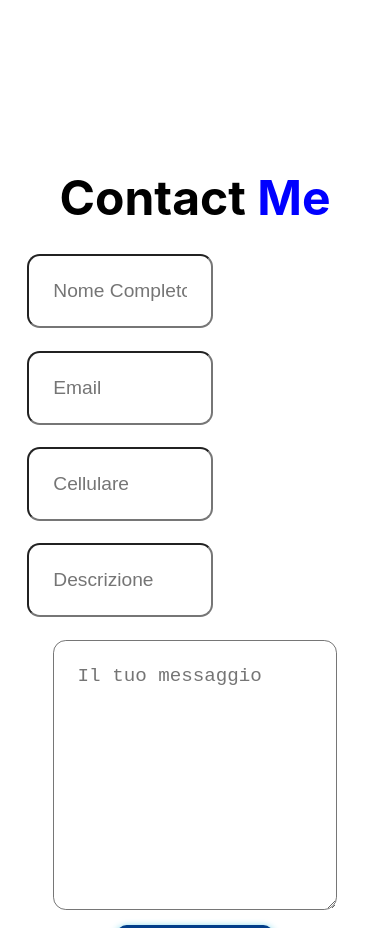
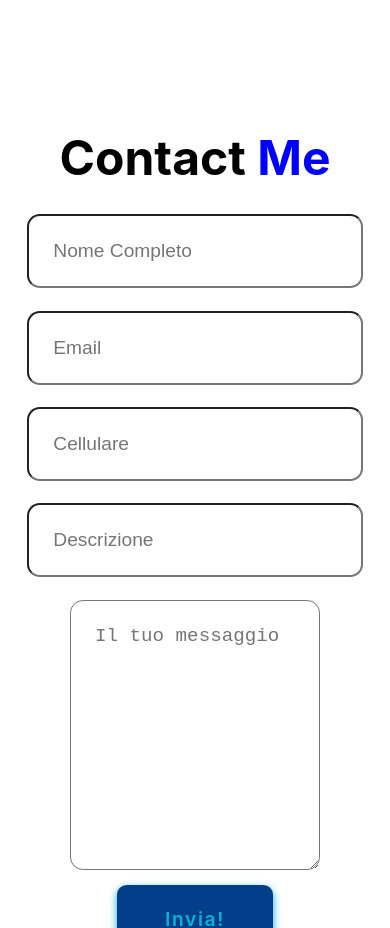
Before and after one commit to GiorgioMigliaccio08/Portfolio, a React (Create React App) app: page / in a window 390 px wide. Shown: the part 7080-8008 px from the top of the page. Built offline with nearby package versions, Linux system fonts and the light colour scheme.

Commit message:
Add modify to App.css

```diff
--- a/src/App.css
+++ b/src/App.css
@@ -481,9 +481,12 @@ span {
 }
 
 /* PARTE CONTATTI */
+
 .contact h2 {
+  margin-top: 0;
   margin-bottom: 1rem;
 }
+
 .contact form {
   max-width: 50rem;
   margin: 1rem auto;
@@ -506,11 +509,45 @@ span {
   background: white;
   border-radius: 0.8rem;
   margin: 0.7rem 0;
-  box-shadow: 0 0.1rem 0.5rem var(#0077b6);
+  box-shadow: 0 0.1rem 0.5rem var(--shadow-color);
 }
 
 .contact form .input-box input {
-  width: 40%;
+  width: 42%;
+}
+
+.btn-contact {
+  text-decoration: none;
+  display: inline-block;
+  padding: 1.2rem 2.8rem;
+  background-color: #023e8a;
+  border-radius: 0.6rem;
+  box-shadow: 0 0.2rem 0.5rem #00b4d8;
+  font-size: 1.2rem;
+  color: #00b4d8;
+  letter-spacing: 0.1rem;
+  font-weight: 600;
+  border: 0.2rem solid transparent;
+  transition: 0.5s ease;
+  margin-left: 580px;
+}
+
+.btn-contact:hover {
+  background: transparent;
+  color: #00b4d8;
+  border-color: blue;
+}
+
+@media screen and (max-width: 768px) {
+  .contact form .input-box input {
+    width: 100%;
+  }
+  .contact form textarea {
+    width: 200px;
+  }
+  .btn-contact {
+    margin-left: 150px;
+  }
 }
 
 /* PARTE CSS DEL FOOTER */
```
